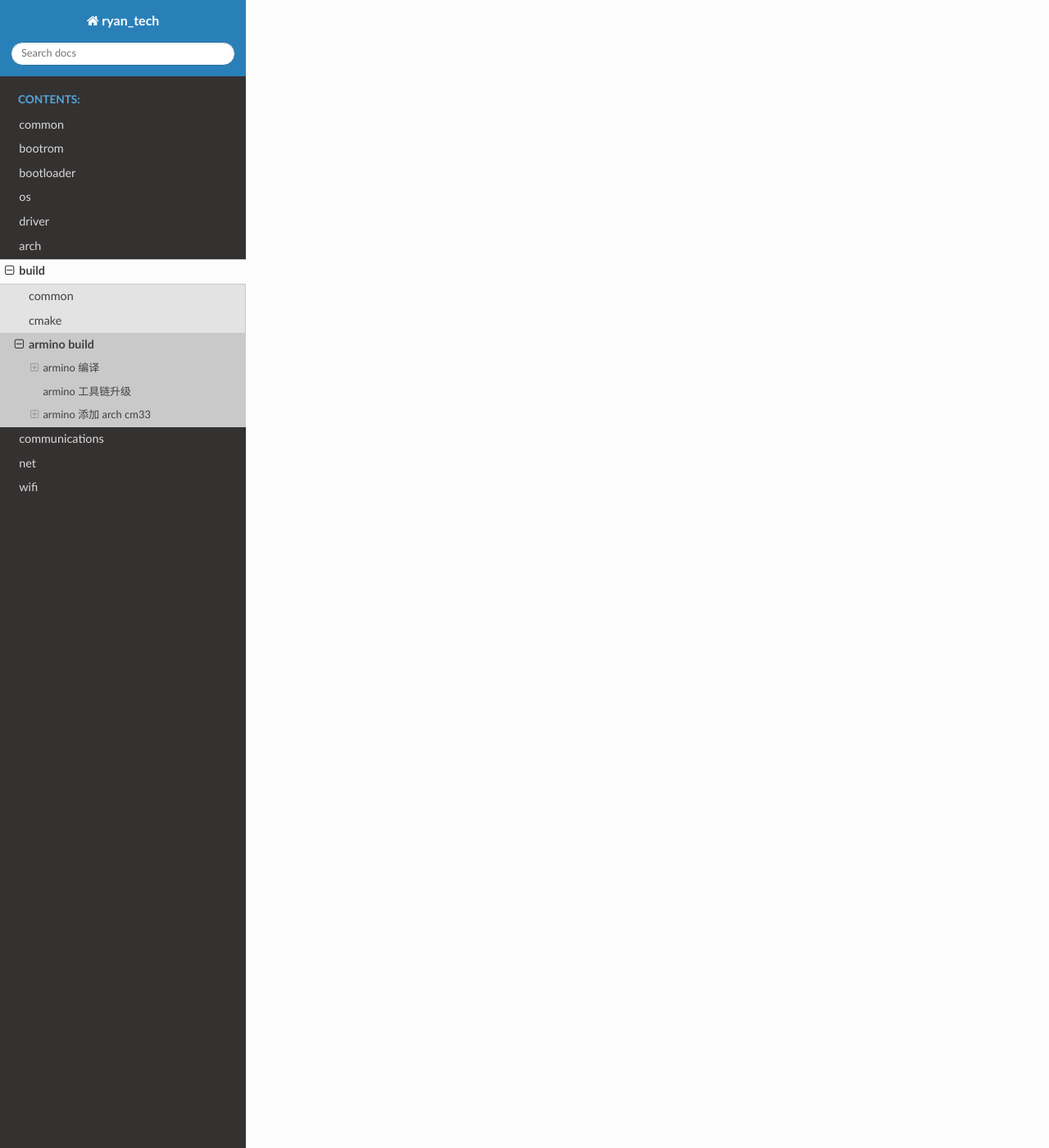
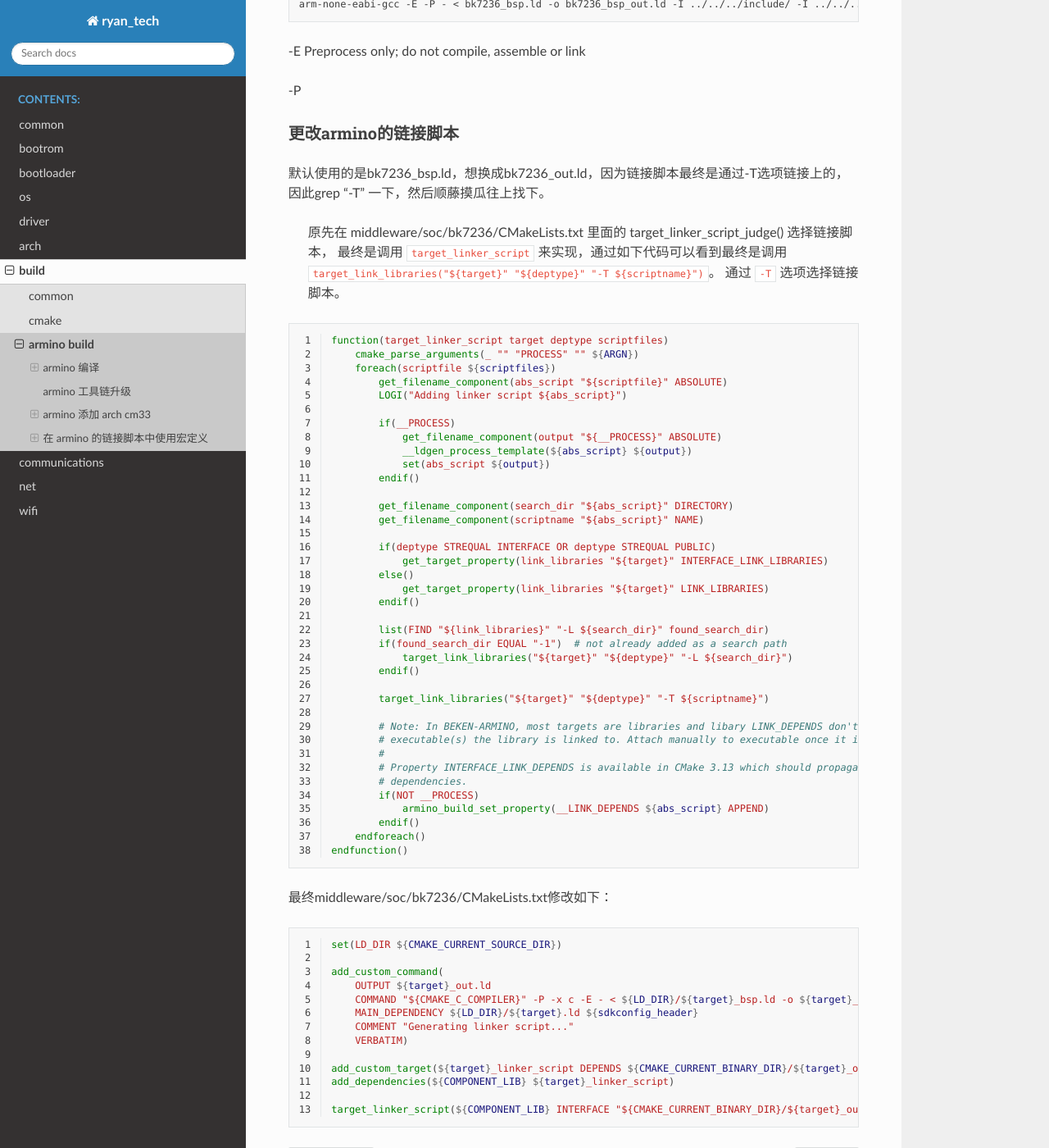
Before and after one commit to BlackTudou/tech_doc, a Sphinx documentation site: the page built from source/build_system/armino_build/index.rst, in a window 1280 px wide and 1400 px high, scrolled down 1889 px. Shown: the whole window at 82% size. Built offline with Sphinx 7.4.7 and the Read the Docs theme 2.0.0, drawn with Linux system fonts in a browser that asks for light colours; some of the changed text lies outside the part shown.

Commit message:
在 armino 的链接脚本中使用宏定义

```diff
--- a/source/arch/cm33/startup/index.rst
+++ b/source/arch/cm33/startup/index.rst
@@ -13,7 +13,7 @@ ARM
 ----------------
 
 程序中含有什么？
----------------
+-----------------------
 
 代码段：
 
--- a/source/build_system/armino_build/index.rst
+++ b/source/build_system/armino_build/index.rst
@@ -75,5 +75,99 @@ armino 添加 arch cm33
 
    检查 链接脚本 bk7236_bsp.ld， ``ENTRY(_vector_start);``
 
+在 armino 的链接脚本中使用宏定义
+====================================
 
-cd .
+------------------------------
+在链接脚本使用宏定义
+------------------------------
+
+问题：需要在ld script中使用类似C语言的define等宏定义来做一些判断和替换。如果不做任何处理，直接在ld文件中 ``#include "xxxx.h"`` ,会报如下错误：
+
+.. code-block:: shell
+
+    ignoring invalid character `#' in expression
+    syntax error
+
+解决思路：
+
+.c中为什么能用define等宏，这个是在预处理阶段完成的，因此基本思路是用gcc的预处理将ld文件当做.c文件来处理，实现宏替换。参考命令如下：
+
+.. code-block:: shell
+
+    arm-none-eabi-gcc -E -P - < bk7236_bsp.ld -o bk7236_bsp_out.ld -I ../../../include/ -I ../../../build/app/bk7236/config/
+
+-E Preprocess only; do not compile, assemble or link
+
+-P
+
+----------------------------
+更改armino的链接脚本
+----------------------------
+
+默认使用的是bk7236_bsp.ld，想换成bk7236_out.ld，因为链接脚本最终是通过-T选项链接上的，因此grep "-T" 一下，然后顺藤摸瓜往上找下。
+
+   原先在 middleware/soc/bk7236/CMakeLists.txt 里面的 target_linker_script_judge() 选择链接脚本，
+   最终是调用 ``target_linker_script`` 来实现，通过如下代码可以看到最终是调用 ``target_link_libraries("${target}" "${deptype}" "-T ${scriptname}")``。
+   通过 ``-T`` 选项选择链接脚本。
+
+.. code-block:: cmake
+    :linenos:
+
+    function(target_linker_script target deptype scriptfiles)
+        cmake_parse_arguments(_ "" "PROCESS" "" ${ARGN})
+        foreach(scriptfile ${scriptfiles})
+            get_filename_component(abs_script "${scriptfile}" ABSOLUTE)
+            LOGI("Adding linker script ${abs_script}")
+
+            if(__PROCESS)
+                get_filename_component(output "${__PROCESS}" ABSOLUTE)
+                __ldgen_process_template(${abs_script} ${output})
+                set(abs_script ${output})
+            endif()
+
+            get_filename_component(search_dir "${abs_script}" DIRECTORY)
+            get_filename_component(scriptname "${abs_script}" NAME)
+
+            if(deptype STREQUAL INTERFACE OR deptype STREQUAL PUBLIC)
+                get_target_property(link_libraries "${target}" INTERFACE_LINK_LIBRARIES)
+            else()
+                get_target_property(link_libraries "${target}" LINK_LIBRARIES)
+            endif()
+
+            list(FIND "${link_libraries}" "-L ${search_dir}" found_search_dir)
+            if(found_search_dir EQUAL "-1")  # not already added as a search path
+                target_link_libraries("${target}" "${deptype}" "-L ${search_dir}")
+            endif()
+
+            target_link_libraries("${target}" "${deptype}" "-T ${scriptname}")
+
+            # Note: In BEKEN-ARMINO, most targets are libraries and libary LINK_DEPENDS don't propagate to
+            # executable(s) the library is linked to. Attach manually to executable once it is known.
+            #
+            # Property INTERFACE_LINK_DEPENDS is available in CMake 3.13 which should propagate link
+            # dependencies.
+            if(NOT __PROCESS)
+                armino_build_set_property(__LINK_DEPENDS ${abs_script} APPEND)
+            endif()
+        endforeach()
+    endfunction()
+
+最终middleware/soc/bk7236/CMakeLists.txt修改如下：
+
+.. code-block:: cmake
+    :linenos:
+
+    set(LD_DIR ${CMAKE_CURRENT_SOURCE_DIR})
+
+    add_custom_command(
+        OUTPUT ${target}_out.ld
+        COMMAND "${CMAKE_C_COMPILER}" -P -x c -E - < ${LD_DIR}/${target}_bsp.ld -o ${target}_out.ld -I ${armino_path}/include/ -I ${config_dir}
+        MAIN_DEPENDENCY ${LD_DIR}/${target}.ld ${sdkconfig_header}
+        COMMENT "Generating linker script..."
+        VERBATIM)
+
+    add_custom_target(${target}_linker_script DEPENDS ${CMAKE_CURRENT_BINARY_DIR}/${target}_out.ld)
+    add_dependencies(${COMPONENT_LIB} ${target}_linker_script)
+
+    target_linker_script(${COMPONENT_LIB} INTERFACE "${CMAKE_CURRENT_BINARY_DIR}/${target}_out.ld")
```
